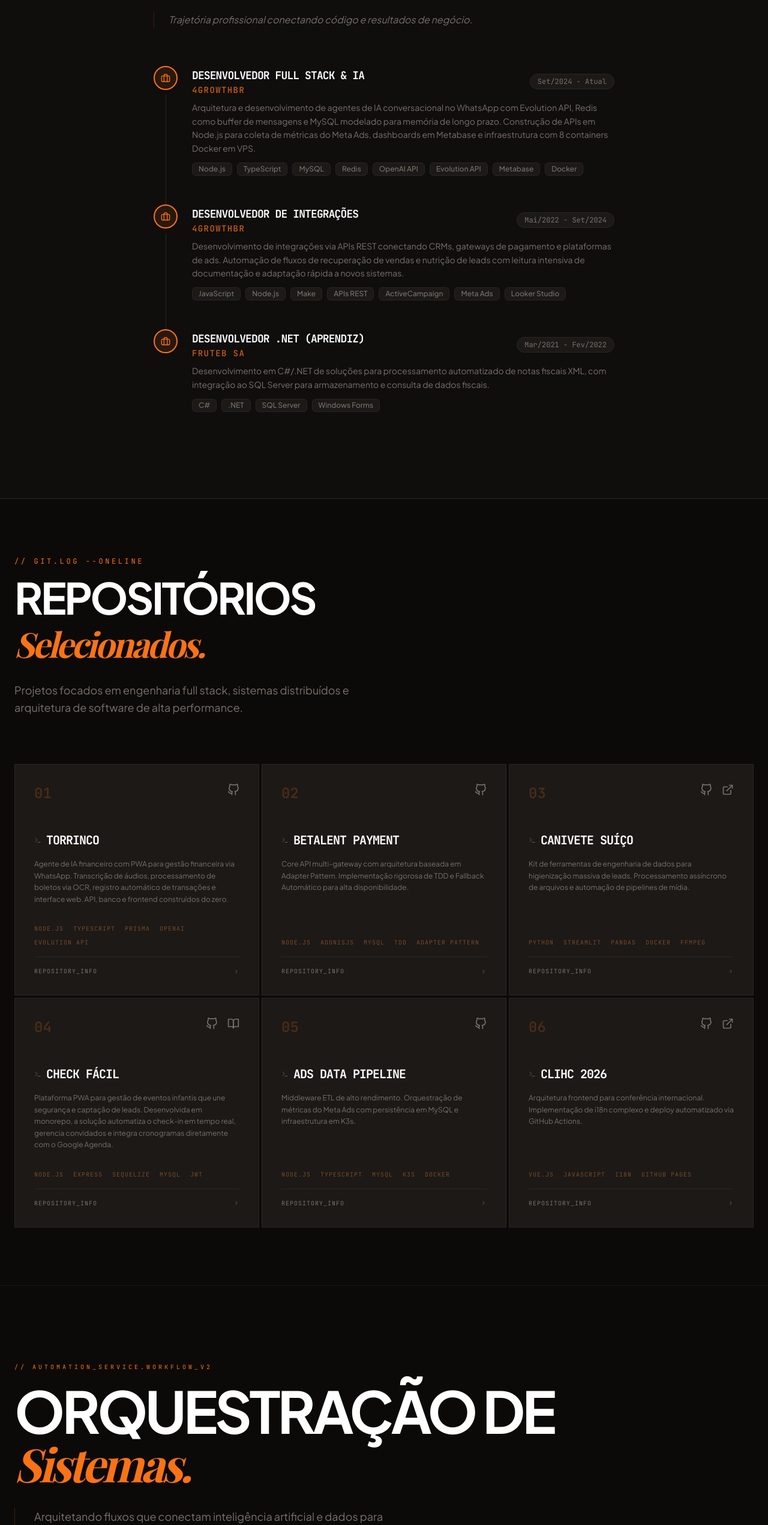
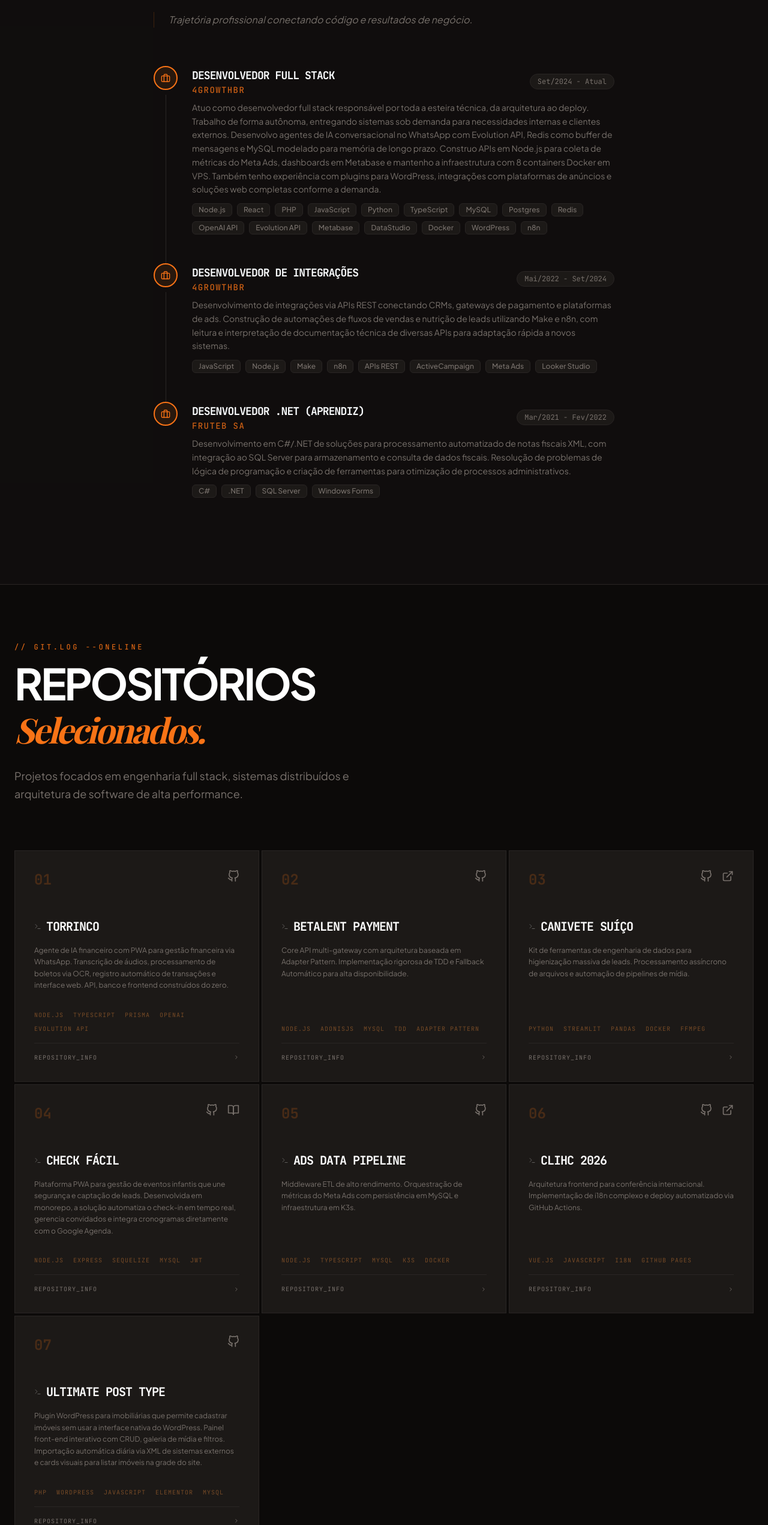
Before and after one commit to MatheusSangazu/portifolio, a Next.js app: page / in a window 1280 px wide. Shown: the part 2243-4786 px from the top of the page at 60% size. Built offline with nearby package versions, Linux system fonts and the light colour scheme; a web font is replaced by a local one.

Commit message:
adição de projeto plugin e ajuste de textos na sessão de experiencia

```diff
--- a/src/components/Experience.tsx
+++ b/src/components/Experience.tsx
@@ -14,20 +14,28 @@ interface ExperienceItem {
 
 const experiences: ExperienceItem[] = [
   {
-    role: "Desenvolvedor Full Stack & IA",
+    role: "Desenvolvedor Full Stack",
     company: "4Growthbr",
     period: "Set/2024 - Atual",
     description:
-      "Arquitetura e desenvolvimento de agentes de IA conversacional no WhatsApp com Evolution API, Redis como buffer de mensagens e MySQL modelado para memória de longo prazo. Construção de APIs em Node.js para coleta de métricas do Meta Ads, dashboards em Metabase e infraestrutura com 8 containers Docker em VPS.",
+      "Atuo como desenvolvedor full stack responsável por toda a esteira técnica, da arquitetura ao deploy. Trabalho de forma autônoma, entregando sistemas sob demanda para necessidades internas e clientes externos. Desenvolvo agentes de IA conversacional no WhatsApp com Evolution API, Redis como buffer de mensagens e MySQL modelado para memória de longo prazo. Construo APIs em Node.js para coleta de métricas do Meta Ads, dashboards em Metabase e mantenho a infraestrutura com 8 containers Docker em VPS. Também tenho experiência com plugins para WordPress, integrações com plataformas de anúncios e soluções web completas conforme a demanda.",
     stack: [
       "Node.js",
+      "React",
+      "PHP",
+      "JavaScript",
+      "Python",
       "TypeScript",
       "MySQL",
+      "Postgres",
       "Redis",
       "OpenAI API",
       "Evolution API",
       "Metabase",
+      "DataStudio",
       "Docker",
+      "WordPress",
+      "n8n",
     ],
   },
   {
@@ -35,11 +43,12 @@ const experiences: ExperienceItem[] = [
     company: "4Growthbr",
     period: "Mai/2022 - Set/2024",
     description:
-      "Desenvolvimento de integrações via APIs REST conectando CRMs, gateways de pagamento e plataformas de ads. Automação de fluxos de recuperação de vendas e nutrição de leads com leitura intensiva de documentação e adaptação rápida a novos sistemas.",
+      "Desenvolvimento de integrações via APIs REST conectando CRMs, gateways de pagamento e plataformas de ads. Construção de automações de fluxos de vendas e nutrição de leads utilizando Make e n8n, com leitura e interpretação de documentação técnica de diversas APIs para adaptação rápida a novos sistemas.",
     stack: [
       "JavaScript",
       "Node.js",
       "Make",
+      "n8n",
       "APIs REST",
       "ActiveCampaign",
       "Meta Ads",
@@ -51,7 +60,7 @@ const experiences: ExperienceItem[] = [
     company: "Fruteb SA",
     period: "Mar/2021 - Fev/2022",
     description:
-      "Desenvolvimento em C#/.NET de soluções para processamento automatizado de notas fiscais XML, com integração ao SQL Server para armazenamento e consulta de dados fiscais.",
+      "Desenvolvimento em C#/.NET de soluções para processamento automatizado de notas fiscais XML, com integração ao SQL Server para armazenamento e consulta de dados fiscais. Resolução de problemas de lógica de programação e criação de ferramentas para otimização de processos administrativos.",
     stack: ["C#", ".NET", "SQL Server", "Windows Forms"],
   },
 ];
--- a/src/components/Projects.tsx
+++ b/src/components/Projects.tsx
@@ -65,6 +65,14 @@ const projects: Project[] = [
     stack: ["Vue.js", "JavaScript", "i18n", "GitHub Pages"],
     github: "https://github.com/LAIHC-org/brazil.clihc2026",
     live: "https://clihc2026.laihc.org/pt/",
+  },
+  {
+    id: "07",
+    title: "Ultimate Post Type",
+    description:
+      "Plugin WordPress para imobiliárias que permite cadastrar imóveis sem usar a interface nativa do WordPress. Painel front-end interativo com CRUD, galeria de mídia e filtros. Importação automática diária via XML de sistemas externos e cards visuais para listar imóveis na grade do site.",
+    stack: ["PHP", "WordPress", "JavaScript", "Elementor", "MySQL"],
+    github: "https://github.com/Pdroinho/Ultimate-Post-Type",
   },
 ];
 
```
Also changed, not shown: 1 other file (tests, documents, lock files or other folders).
